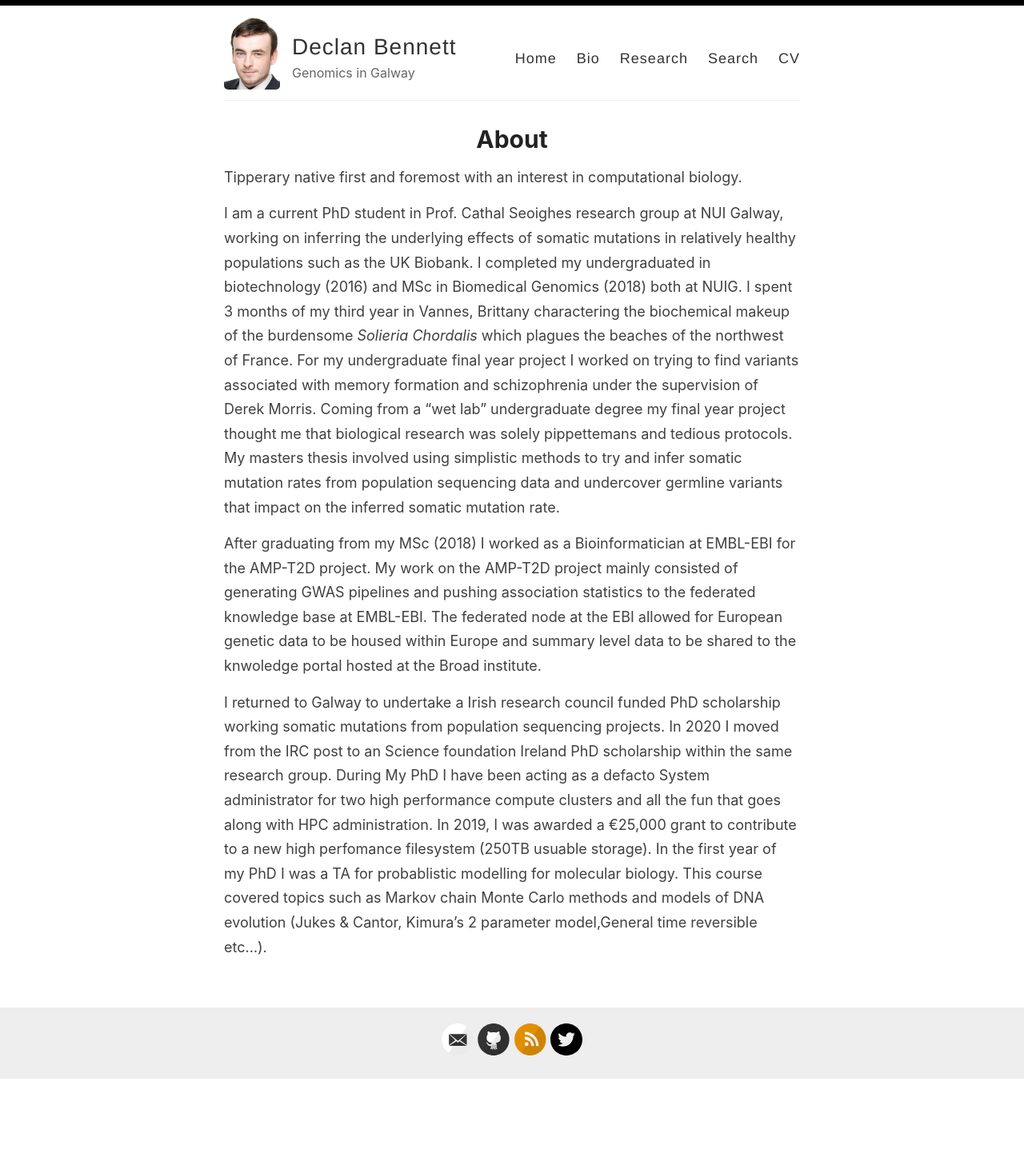
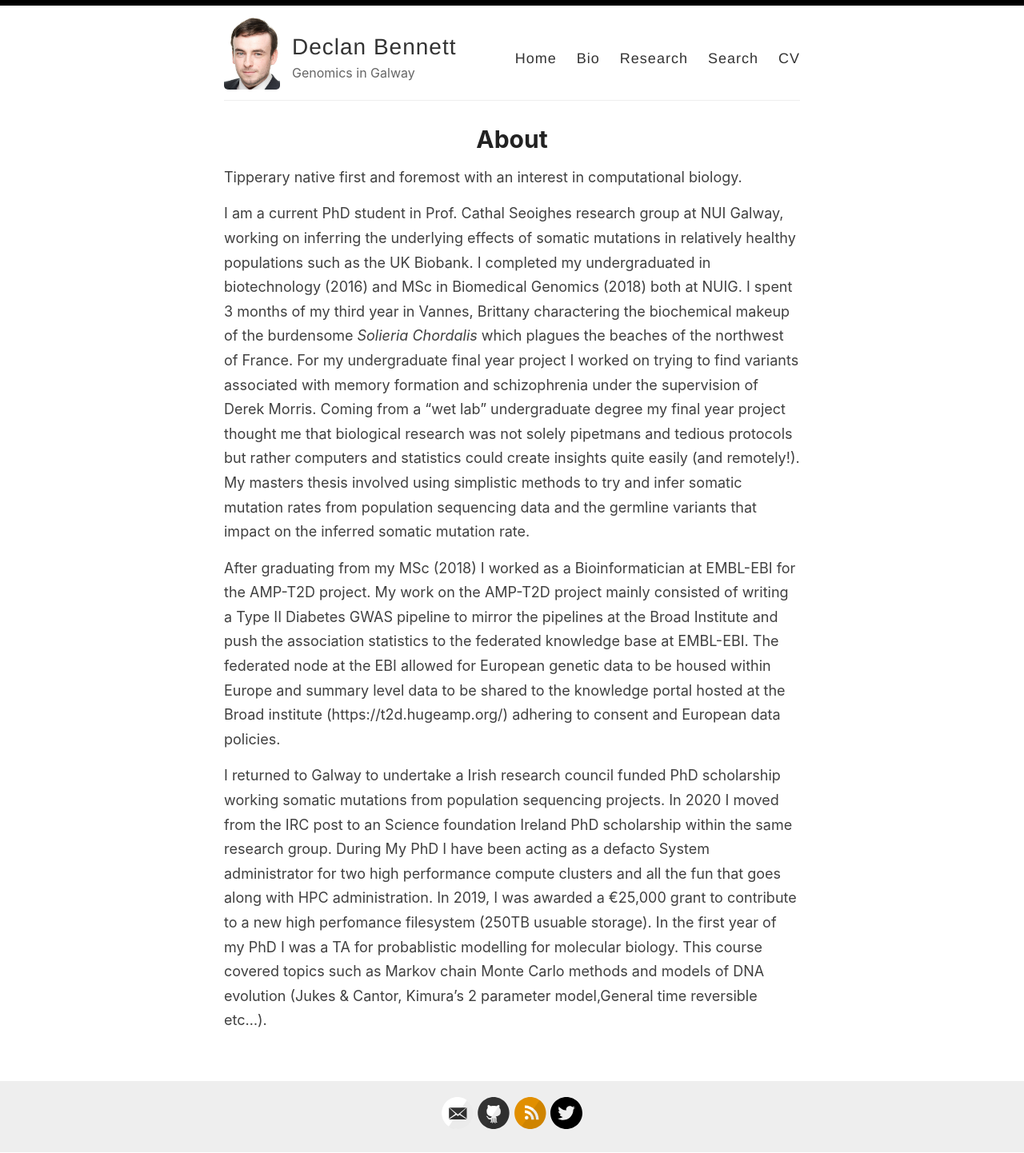
Before and after one commit to declan93/declan93.github.io, a Jekyll site: the page built from _pages/Bio.md, in a window 1280 px wide. Shown: the whole page at 80% size. Built offline with Jekyll 4.4.1, drawn with Linux system fonts in a browser that asks for light colours; before the commit the page ends 1350 px from its top, so only the background shows below that.

Commit message:
Update Bio.md

```diff
--- a/_pages/Bio.md
+++ b/_pages/Bio.md
@@ -6,8 +6,8 @@ permalink: /Bio/
 
 Tipperary native first and foremost with an interest in computational biology.
 
-I am a current PhD student in Prof. Cathal Seoighes research group at NUI Galway, working on inferring the underlying effects of somatic mutations in relatively healthy populations such as the UK Biobank. I completed my undergraduated in biotechnology (2016) and MSc in Biomedical Genomics (2018) both at NUIG. I spent 3 months of my third year in Vannes, Brittany charactering the biochemical makeup of the burdensome *Solieria Chordalis* which plagues the beaches of the northwest of France. For my undergraduate final year project I worked on trying to find variants associated with memory formation and schizophrenia under the supervision of Derek Morris. Coming from a "wet lab" undergraduate degree my final year project thought me that biological research was solely pippettemans and tedious protocols. My masters thesis involved using simplistic methods to try and infer somatic mutation rates from population sequencing data and undercover germline variants that impact on the inferred somatic mutation rate.
+I am a current PhD student in Prof. Cathal Seoighes research group at NUI Galway, working on inferring the underlying effects of somatic mutations in relatively healthy populations such as the UK Biobank. I completed my undergraduated in biotechnology (2016) and MSc in Biomedical Genomics (2018) both at NUIG. I spent 3 months of my third year in Vannes, Brittany charactering the biochemical makeup of the burdensome *Solieria Chordalis* which plagues the beaches of the northwest of France. For my undergraduate final year project I worked on trying to find variants associated with memory formation and schizophrenia under the supervision of Derek Morris. Coming from a "wet lab" undergraduate degree my final year project thought me that biological research was not solely pipetmans and tedious protocols but rather computers and statistics could create insights quite easily (and remotely!). My masters thesis involved using simplistic methods to try and infer somatic mutation rates from population sequencing data and the germline variants that impact on the inferred somatic mutation rate.
 
-After graduating from my MSc (2018) I worked as a Bioinformatician at EMBL-EBI for the AMP-T2D project. My work on the AMP-T2D project mainly consisted of generating GWAS pipelines and pushing association statistics to the federated knowledge base at EMBL-EBI. The federated node at the EBI allowed for European genetic data to be housed within Europe and summary level data to be shared to the knwoledge portal hosted at the Broad institute.
+After graduating from my MSc (2018) I worked as a Bioinformatician at EMBL-EBI for the AMP-T2D project. My work on the AMP-T2D project mainly consisted of writing a Type II Diabetes GWAS pipeline to mirror the pipelines at the Broad Institute and push the association statistics to the federated knowledge base at EMBL-EBI. The federated node at the EBI allowed for European genetic data to be housed within Europe and summary level data to be shared to the knowledge portal hosted at the Broad institute (https://t2d.hugeamp.org/) adhering to consent and European data policies.
 
 I returned to Galway to undertake a Irish research council funded PhD scholarship working somatic mutations from population sequencing projects. In 2020 I moved from the IRC post to an Science foundation Ireland PhD scholarship within the same research group. During My PhD I have been acting as a defacto System administrator for two high performance compute clusters and all the fun that goes along with HPC administration. In 2019, I was awarded a  €25,000 grant to contribute to a new high perfomance filesystem (250TB usuable storage). In the first year of my PhD I was a TA for probablistic modelling for molecular biology. This course covered topics such as Markov chain Monte Carlo methods and models of DNA evolution (Jukes & Cantor, Kimura's 2 parameter model,General time reversible etc...).
```
